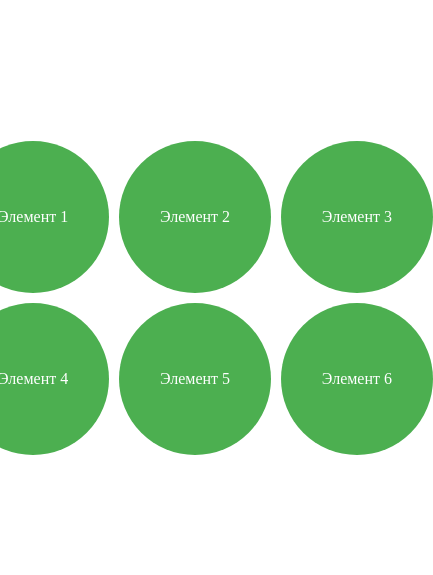
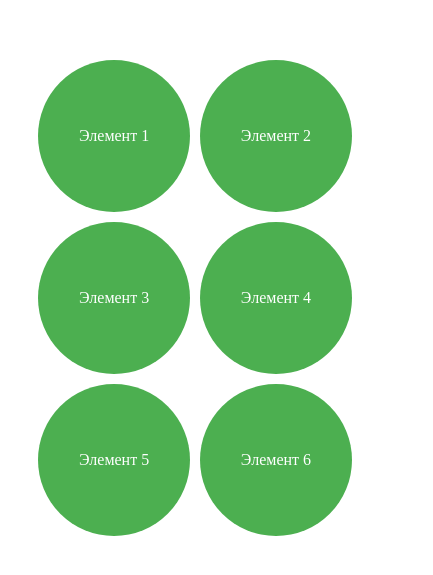
Before and after one commit to Oleg-artemev/1, a plain HTML site: page 1.html in a window 390 px wide. Shown: the part 153-728 px from the top of the page, 433 px wide, since content can reach past the window. Drawn offline with Linux system fonts and the light colour scheme.

Commit message:
Add files via upload

```diff
--- a/1.html
+++ b/1.html
@@ -34,9 +34,8 @@
         }
         @media (max-width: 900px){
             .grid-container {
-                grid-template-columns: repeat(3, 18vh); /* Автоматическое заполнение колонок */
-                grid-template-rows: 18vh 18vh;
-
+                grid-template-columns: repeat(2, 18vh); /* Автоматическое заполнение колонок */
+                grid-template-rows: repeat(3, 18vh);
             }
 
             .grid-item {
```
